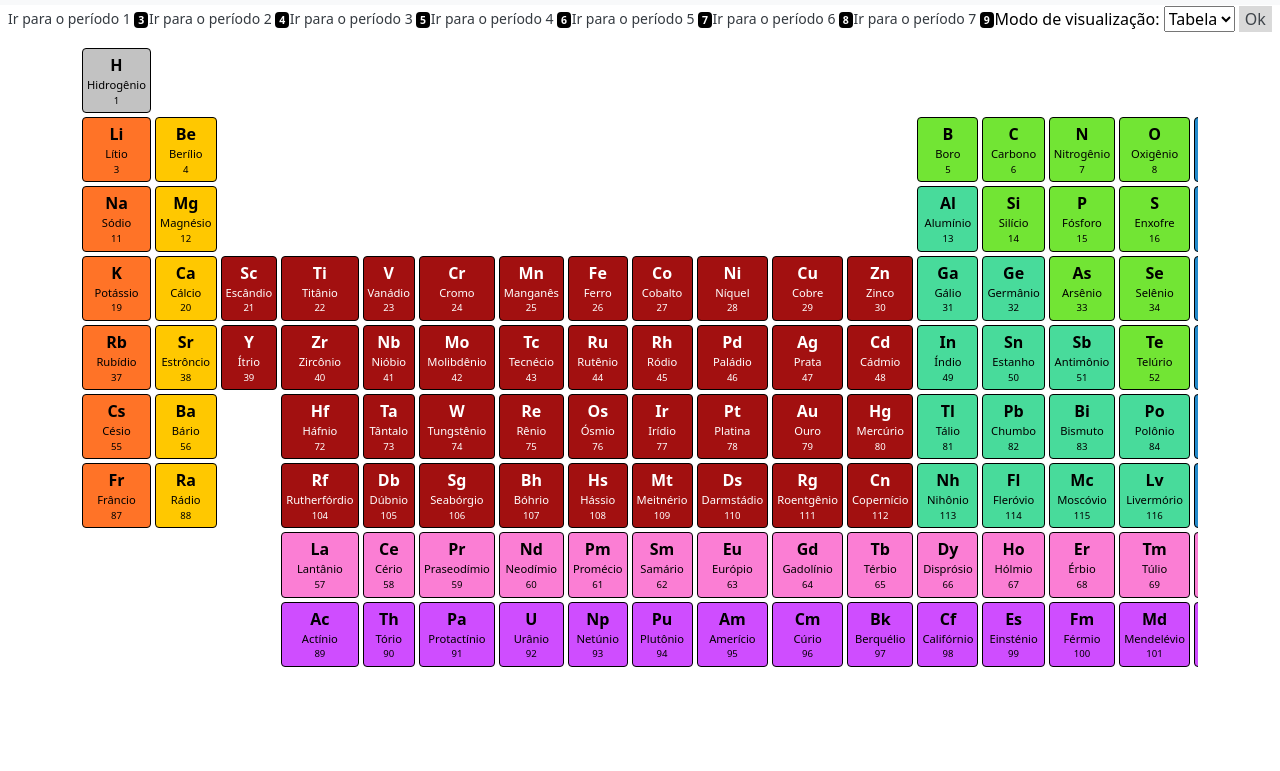
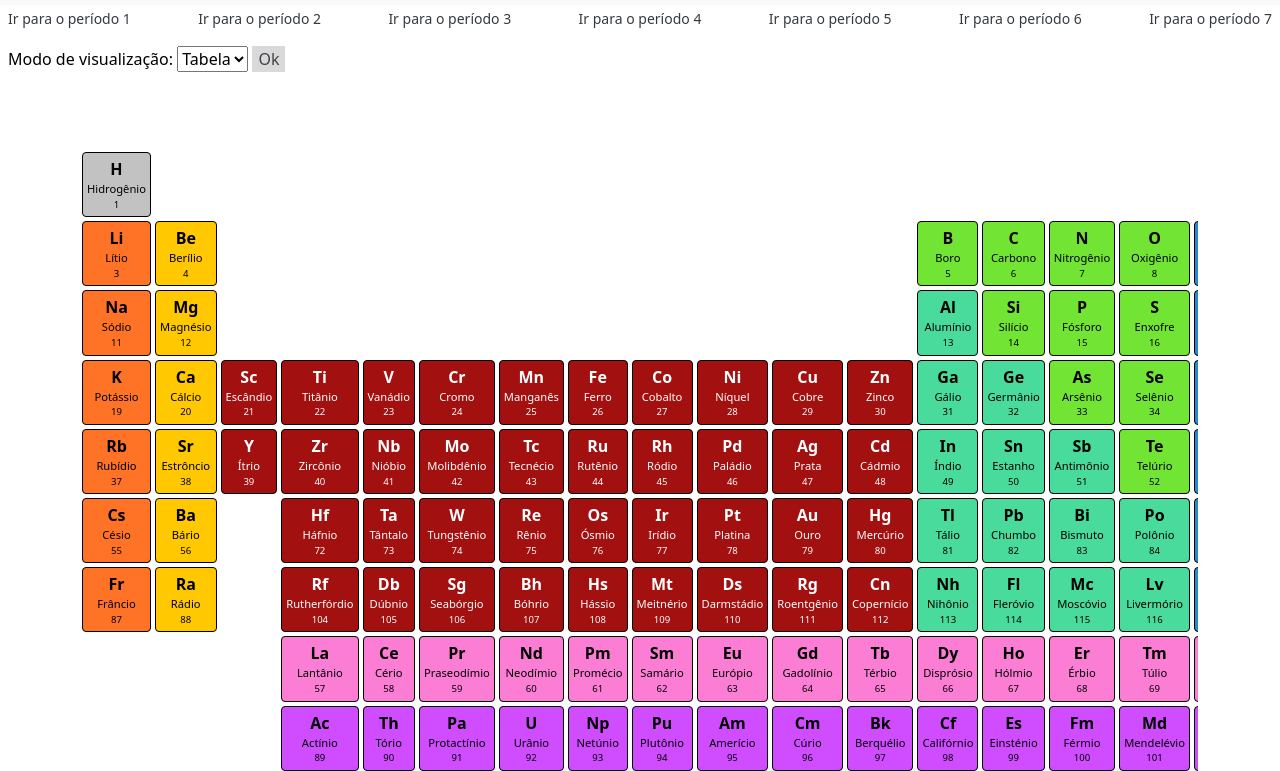
Before and after one commit to CTA-IFRS/Tabela-Periodica-Acessivel, a plain HTML site: page tabela/index.html in a window 1280 px wide. Shown: the part 125-896 px from the top of the page. Before the commit the page ends 800 px from the top, so only its background shows below. Drawn offline with nearby package versions, Linux system fonts and the light colour scheme.

Commit message:
ajustes css
Remoção do botão de atalho do lado dos links de acesso a períodos
Centralização tabela
Botão modo de view para baixo sozinho

```diff
--- a/tabela/css/app.css
+++ b/tabela/css/app.css
@@ -14,6 +14,7 @@
     max-width: 100vw;
     transform-origin: top left;
     scale: 1;                               /* Remove escala fixa */
+    margin-top: 0 auto !important;
 }
 
 .elemento
@@ -64,6 +65,9 @@
 .body{
     background-color: #FFFFFF;
     color: black;
+
+    width: 100vw;
+    min-height: 100vh;
 }
 
 .modal-header{
@@ -206,11 +210,13 @@ nav.barra-acessibilidade ul div{
     line-height: 1.25;
 }
 
+#containerTable {
+   margin-top: 5rem;
+}
 
-
-
-
-
+#periodos + form{
+    padding-left: 0.5rem;
+}
 
 
 
--- a/tabela/index.html
+++ b/tabela/index.html
@@ -77,14 +77,15 @@
 
       <div>
         <ul id="periodos">
-          <li><a href="#elemento1" accesskey="3">  <small> Ir para o período 1<span class="badge">3</span></small> </a></li>
-          <li><a href="#elemento3" accesskey="4">  <small> Ir para o período 2<span class="badge">4</span></small> </a></li>
-          <li><a href="#elemento11" accesskey="5"> <small> Ir para o período 3<span class="badge">5</span></small> </a></li>
-          <li><a href="#elemento19" accesskey="6"> <small> Ir para o período 4<span class="badge">6</span></small> </a></li>
-          <li><a href="#elemento37" accesskey="7"> <small> Ir para o período 5<span class="badge">7</span></small> </a></li>
-          <li><a href="#elemento55" accesskey="8"> <small> Ir para o período 6<span class="badge">8</span></small> </a></li>
-          <li><a href="#elemento87" accesskey="9"> <small> Ir para o período 7<span class="badge">9</span></small> </a></li>
-          <form action="#">
+          <li><a href="#elemento1" accesskey="3">  <small> Ir para o período 1</small> </a></li>
+          <li><a href="#elemento3" accesskey="4">  <small> Ir para o período 2</small> </a></li>
+          <li><a href="#elemento11" accesskey="5"> <small> Ir para o período 3</small> </a></li>
+          <li><a href="#elemento19" accesskey="6"> <small> Ir para o período 4</small> </a></li>
+          <li><a href="#elemento37" accesskey="7"> <small> Ir para o período 5</small> </a></li>
+          <li><a href="#elemento55" accesskey="8"> <small> Ir para o período 6</small> </a></li>
+          <li><a href="#elemento87" accesskey="9"> <small> Ir para o período 7</small> </a></li>
+        </ul>
+        <form action="#" id="">
             <label for="visualizacao">Modo de visualização: </label>
             <select name="visualizacao" id="visualizacao">
               <option value="grid">Tabela</option>
@@ -92,12 +93,10 @@
             </select>
             <button id="toggleViewBtn">Ok</button>
           </form>
-
-        </ul>
       </div>
     </header>
 
-    <div class="container">
+    <div class="container" id="containerTable">
       <!-- Tabela Periodica -->
       <div class="periodic-wrapper" id="conteudoPrincipal">
         <div class="periodic-table" role="table" aria-label="Elementos da tabela peri&oacute;dica">
```
